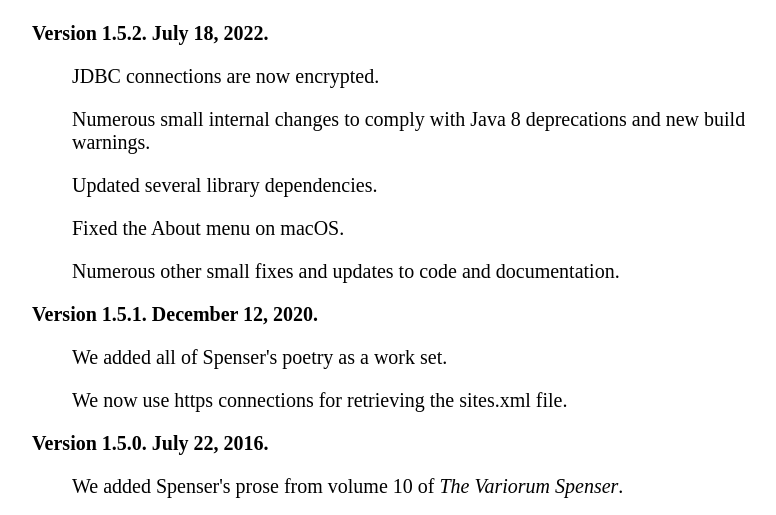
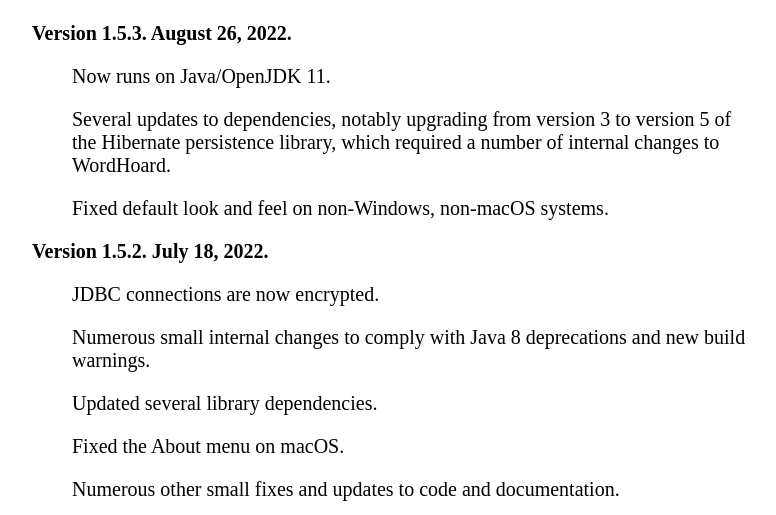
Before and after one commit to craigberry/wordhoard, a plain HTML site: page userman/version-history.html in a window 1280 px wide. Shown: the part 271-786 px from the top of the page, without its empty margins (224-1000 px from the left). Drawn offline with Linux system fonts and the light colour scheme.

Commit message:
Bump version to 1.5.3

```diff
--- a/userman/version-history.html
+++ b/userman/version-history.html
@@ -41,6 +41,23 @@
 <div class="space" />
 
 <h2>Version History</h2>
+
+<p><b>Version 1.5.3. August 26, 2022.</b></p>
+
+<blockquote>
+
+<p>Now runs on Java/OpenJDK 11.
+</p>
+
+<p>Several updates to dependencies, notably upgrading from version 3 to version 5 of
+	the Hibernate persistence library, which required a number of internal changes
+	to WordHoard.
+</p>
+
+<p>Fixed default look and feel on non-Windows, non-macOS systems.
+</p>
+
+</blockquote>
 
 <p><b>Version 1.5.2. July 18, 2022.</b></p>
 
```
Also changed, not shown: userman/index.html (+2 -2 lines), 1 other file.
